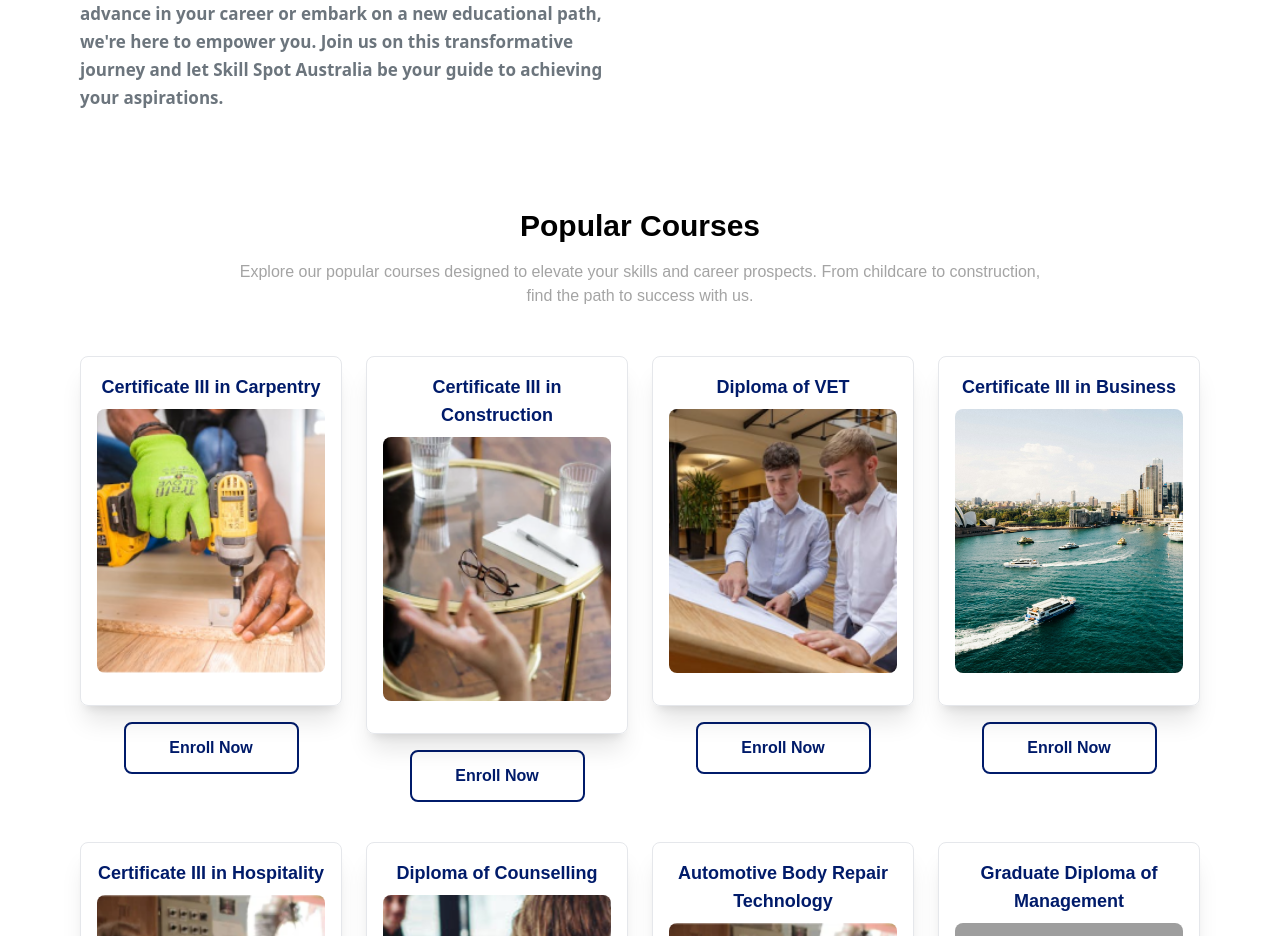
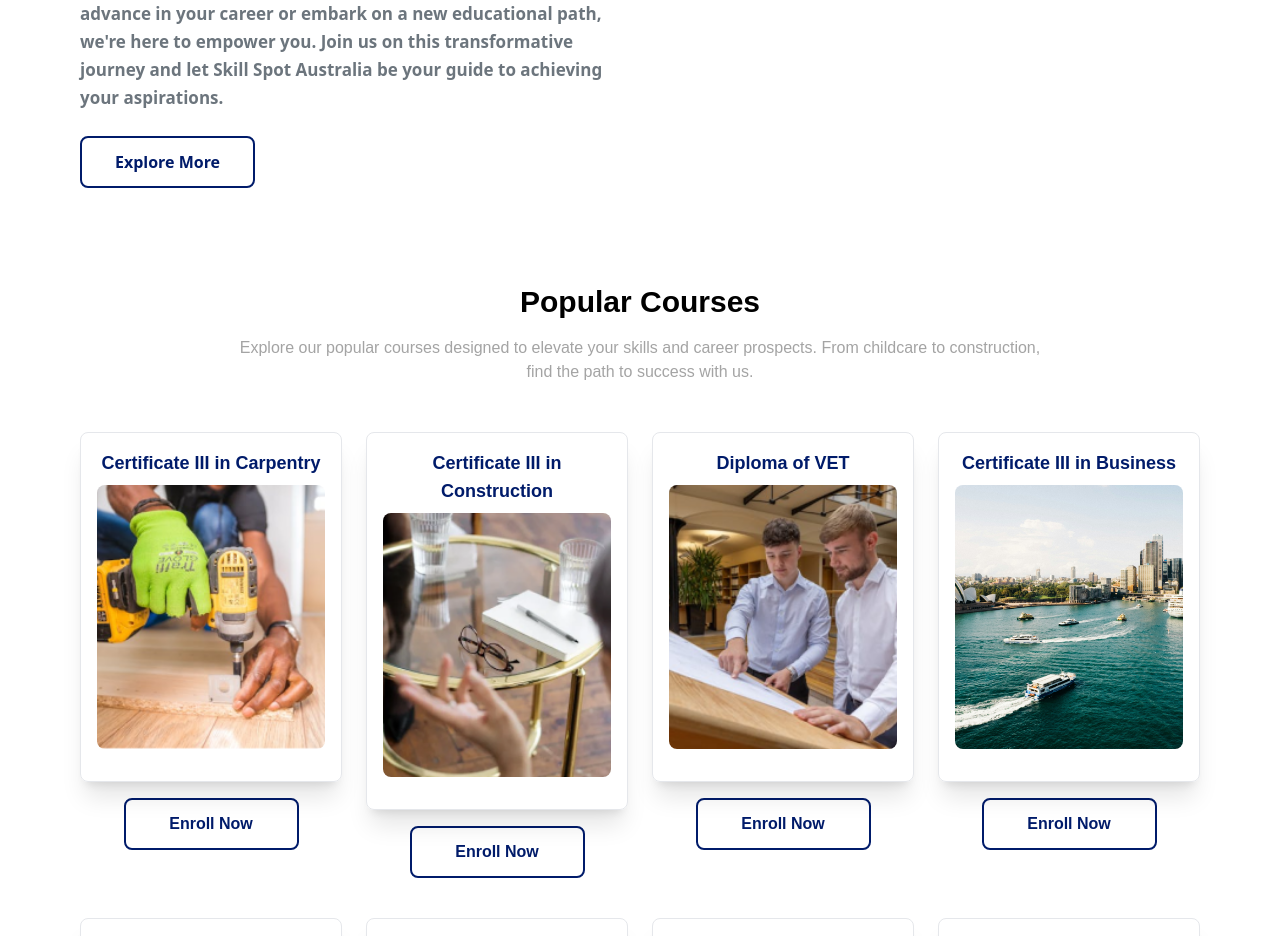
Before and after one commit to RojuGhimire/SkillSpotAus, a React (Vite) app: page / in a window 1280 px wide. Shown: the part 1520-2456 px from the top of the page. Built offline with nearby package versions, Linux system fonts and the light colour scheme; grey boxes are pictures that could not be loaded.

Commit message:
added naviagtion

```diff
--- a/src/components/sections/Hero2.tsx
+++ b/src/components/sections/Hero2.tsx
@@ -1,6 +1,7 @@
 import React from "react";
 import { motion } from "framer-motion";
 import { useInView } from "react-intersection-observer";
+import { useNavigate } from "react-router-dom"; // Import useNavigate
 
 const Hero2: React.FC = () => {
   const { ref: leftContentRef, inView: leftContentInView } = useInView({
@@ -12,6 +13,11 @@ const Hero2: React.FC = () => {
     triggerOnce: true,
     threshold: 0.1,
   });
+  const navigate = useNavigate(); // Initialize useNavigate
+
+  const handleExploreMoreClick =() =>{
+    navigate("/About")
+  }
 
   return (
     <section className="flex flex-col lg:flex-row items-center lg:items-start p-6  sm:p-8 lg:px-20 lg:h-auto lg:p-16">
@@ -61,16 +67,11 @@ const Hero2: React.FC = () => {
             aspirations.
           </p>
         </div>
-        {/* <div className="h flex gap-10 w-full">
-<div>
-<h3>Our Mission & Vision</h3>
-<p> Lorem ipsum dolor sit amet consectetur. Nam feugiat sagittis dignissim elit. Lorem proin enim dictum aliquet pellentesque eget tincidunt posuere. Dignissim sit sed at sit ac volutpat id ac diam. Aliquam augue vitae at augue varius tincidunt egestas vulputate. Nibh a ut volutpat cursus ultrices id purus .</p>
-</div>
-<div>
-<h3>Our Mission & Vision</h3>
-<p> Lorem ipsum dolor sit amet consectetur. Nam feugiat sagittis dignissim elit. Lorem proin enim dictum aliquet pellentesque eget tincidunt posuere. Dignissim sit sed at sit ac volutpat id ac diam. Aliquam augue vitae at augue varius tincidunt egestas vulputate. Nibh a ut volutpat cursus ultrices id purus .</p>
-</div>
-</div> */}
+        <button
+        onClick={handleExploreMoreClick}
+        className=" border-2 border-primary px-4 py-3 text-primary hover:text-white rounded-lg w-[175px] hover:border-white hover:bg-secondary font-extrabold  transition-colors duration-300">
+          Explore More
+        </button>
       </motion.div>
 
       {/* Right Content - Image and Call to Action */}
--- a/src/components/sections/RPL1.tsx
+++ b/src/components/sections/RPL1.tsx
@@ -70,15 +70,15 @@ const RPL1: React.FC = () => {
 
         </div>
         {recentNews.map((newsItem, index) => (
-          <div className="flex space-x-2 border-b border-gray-300 ">
-            <div className="w-full items-center justify-center flex ">
-            <img src={newsItem.image} alt="" className="h-[85px] w-[85px]  "/>
-</div>
-          <div key={index} className="mb-2 ">
-            <h3 className="font-bold mb-2 ">{newsItem.title}</h3>
-            <p className="font-overpass   ">{newsItem.description}</p>
-            <span className="text-secondary font-semibold text-sm  ">Published date : {newsItem.date}</span>
-          </div>
+          <div className="flex space-x-2 border-b-2 hover:bg-[#F6ECED]   border-gray-300 ">
+            <div className="w-full  items-center justify-center flex ">
+              <img src={newsItem.image} alt="" className="h-[95px] w-[95px]  " />
+            </div>
+            <div key={index} className="mb-2 ">
+              <h3 className="font-bold mt-2 mb-1 ">{newsItem.title}</h3>
+              <p className="font-overpass   ">{newsItem.description}</p>
+              <span className="text-secondary font-semibold text-sm  ">Published date : {newsItem.date}</span>
+            </div>
           </div>
         ))}
       </div>
```
